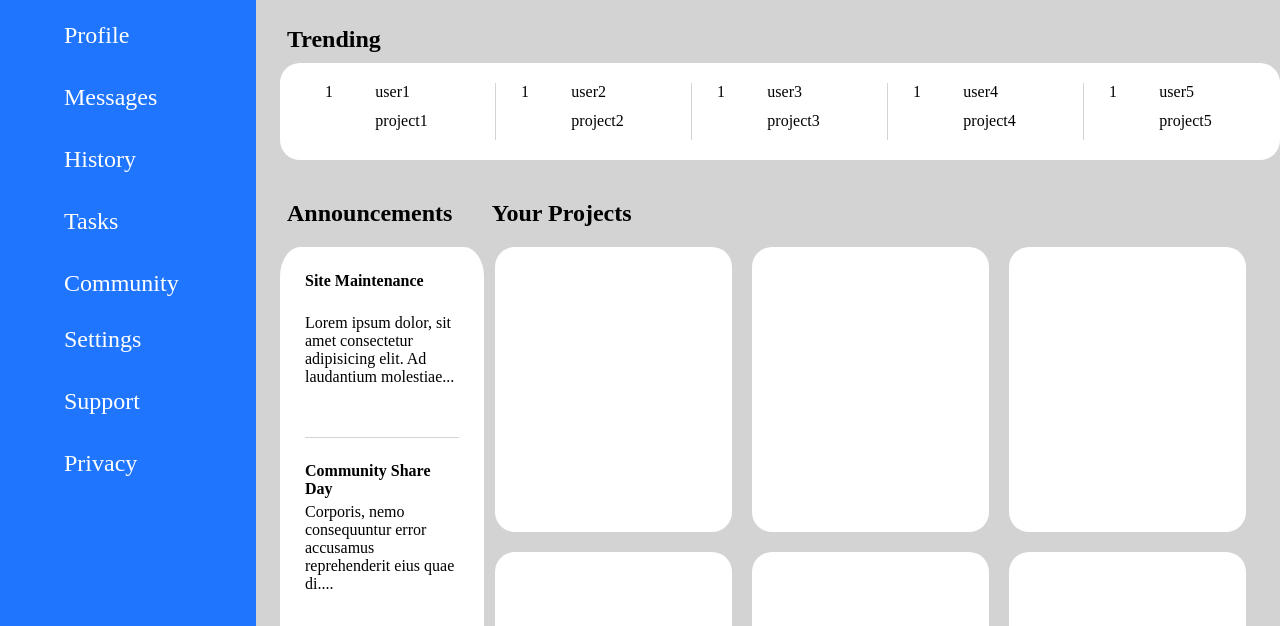
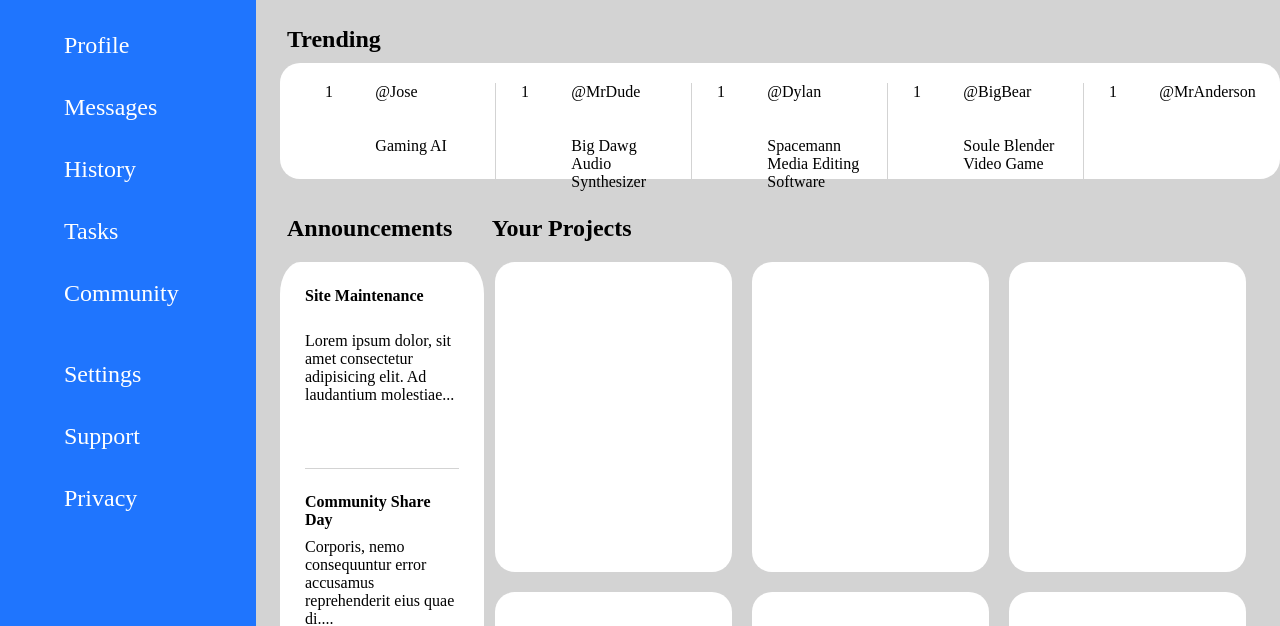
Before and after one commit to Cr8zyMonkee/AdminDashboard, a plain HTML site: page index.html in a window 1280 px wide. Shown: the part 174-800 px from the top of the page. Drawn offline with Linux system fonts and the light colour scheme.

Commit message:
Created User names and Projects for the trending section

```diff
--- a/index.html
+++ b/index.html
@@ -176,40 +176,40 @@
                 <div class="trending-wrapper">
                     <div id="user1" class="trending-user">
                         <div id="user-pic1" class="user-pic">1</div>
-                        <div id="trending-username1" class="trending-username">user1</div>
-                        <div id="trending-project1" class="trending-project">project1</div>
+                        <div id="trending-username1" class="trending-username">@Jose</div>
+                        <div id="trending-project1" class="trending-project">Gaming AI</div>
                     </div>
 
                     <div class="column-border"></div>
 
                     <div id="user2" class="trending-user">
                         <div id="user-pic2" class="user-pic">1</div>
-                        <div id="trending-username2" class="trending-username">user2</div>
-                        <div id="trending-project2" class="trending-project">project2</div>
+                        <div id="trending-username2" class="trending-username">@MrDude</div>
+                        <div id="trending-project2" class="trending-project">Big Dawg Audio Synthesizer</div>
                     </div>
 
                     <div class="column-border"></div>
 
                     <div id="user3" class="trending-user">
                         <div id="user-pic3" class="user-pic">1</div>
-                        <div id="trending-username3" class="trending-username">user3</div>
-                        <div id="trending-project3" class="trending-project">project3</div>
+                        <div id="trending-username3" class="trending-username">@Dylan</div>
+                        <div id="trending-project3" class="trending-project">Spacemann Media Editing Software</div>
                     </div>
 
                     <div class="column-border"></div>
 
                     <div id="user4" class="trending-user">
                         <div id="user-pic4" class="user-pic">1</div>
-                        <div id="trending-username4" class="trending-username">user4</div>
-                        <div id="trending-project4" class="trending-project">project4</div>
+                        <div id="trending-username4" class="trending-username">@BigBear</div>
+                        <div id="trending-project4" class="trending-project">Soule Blender Video Game</div>
                     </div>
 
                     <div class="column-border"></div>
 
                     <div id="user5" class="trending-user">
                         <div id="user-pic5" class="user-pic">1</div>
-                        <div id="trending-username5" class="trending-username">user5</div>
-                        <div id="trending-project5" class="trending-project">project5</div>
+                        <div id="trending-username5" class="trending-username">@MrAnderson</div>
+                        <div id="trending-project5" class="trending-project"></div>
                     </div>
                 </div>
             </div>
```
